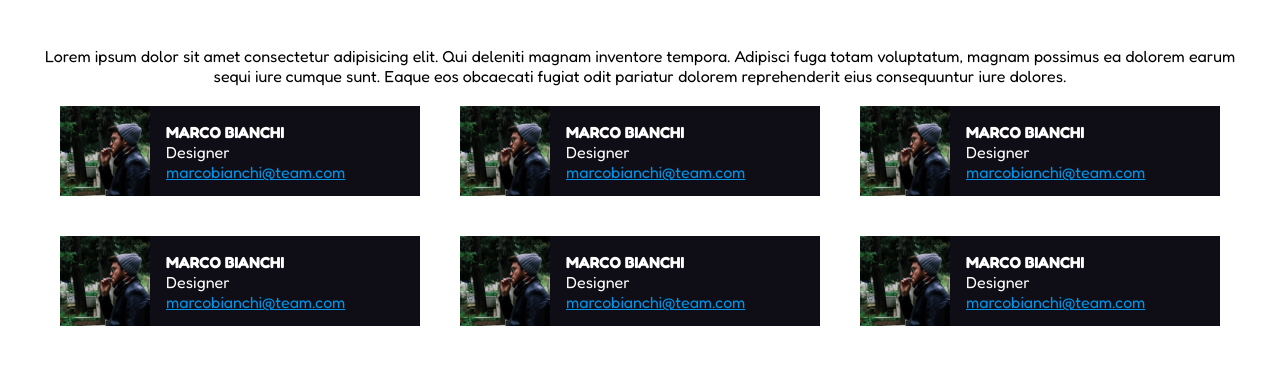
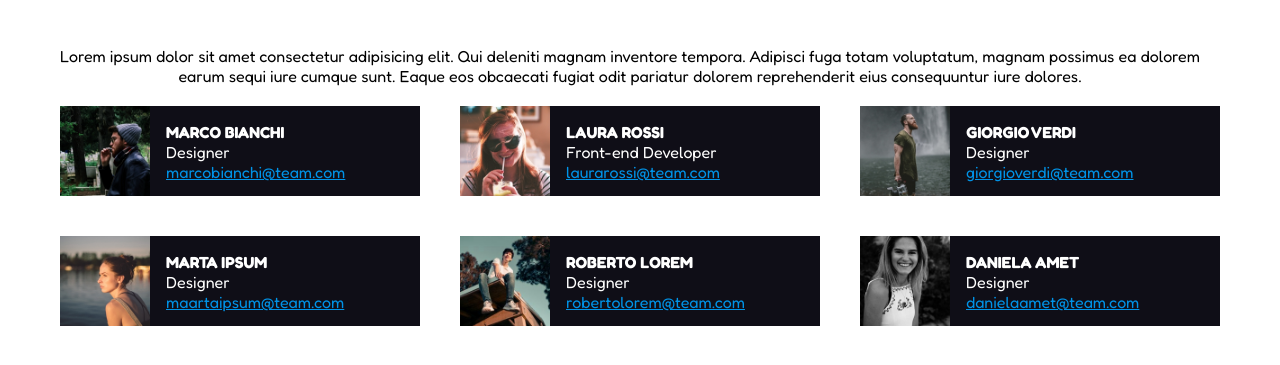
Before and after one commit to Christian01881/html-css-float-cards, a plain HTML site: page index.html in a window 1280 px wide. Shown: the part 89-454 px from the top of the page. Drawn offline with Linux system fonts and the light colour scheme.

Commit message:
add-project completed

```diff
--- a/css/style.css
+++ b/css/style.css
@@ -16,12 +16,14 @@
     --bg-box: #0f0e17;
     --text: white;
     --link: #0093e7;
+    --link2: purple;
 }
 
 .container{
     max-width: 1200px;
     margin: auto;
 }
+
 .center{
     text-align: center;
 }
@@ -55,3 +57,11 @@ a{
 .padding{
     padding: 1rem 4rem 0rem 1rem;
 }
+
+.widht{
+    width: 1180px;
+}
+
+a:hover{
+    color: var(--link2);
+}
--- a/index.html
+++ b/index.html
@@ -14,7 +14,7 @@
     <header>
         <div class="container center">
             <h1>Meet Our Team</h1>
-            <p>Lorem ipsum dolor sit amet consectetur adipisicing elit. Qui deleniti magnam inventore tempora. Adipisci fuga totam voluptatum, magnam possimus ea dolorem earum sequi iure cumque sunt. Eaque eos obcaecati fugiat odit pariatur dolorem reprehenderit eius consequuntur iure dolores.</p>
+            <p class="widht">Lorem ipsum dolor sit amet consectetur adipisicing elit. Qui deleniti magnam inventore tempora. Adipisci fuga totam voluptatum, magnam possimus ea dolorem earum sequi iure cumque sunt. Eaque eos obcaecati fugiat odit pariatur dolorem reprehenderit eius consequuntur iure dolores.</p>
         </div>
     </header>
     <main>
@@ -28,49 +28,46 @@
                 </div>
             </div>
             <div class="box left">
-                <img src="./img/male1.png" alt="Marco" class="left">
+                <img src="./img/female1.png" alt="Laura" class="left">
                 <div class="left padding">
-                    <h4>MARCO BIANCHI</h4>
-                    <p>Designer</p>
-                    <a href="">marcobianchi@team.com</a>
+                    <h4>LAURA ROSSI</h4>
+                    <p>Front-end Developer</p>
+                    <a href="">laurarossi@team.com</a>
                 </div>
             </div>
             <div class="box left">
-                <img src="./img/male1.png" alt="Marco" class="left">
+                <img src="./img/male2.png" alt="Giorgio" class="left">
                 <div class="left padding">
-                    <h4>MARCO BIANCHI</h4>
+                    <h4>GIORGIO VERDI</h4>
                     <p>Designer</p>
-                    <a href="">marcobianchi@team.com</a>
+                    <a href="">giorgioverdi@team.com</a>
                 </div>
             </div>
             <div class="box left">
-                <img src="./img/male1.png" alt="Marco" class="left">
+                <img src="./img/female2.png" alt="Marta" class="left">
                 <div class="left padding">
-                    <h4>MARCO BIANCHI</h4>
+                    <h4>MARTA IPSUM</h4>
                     <p>Designer</p>
-                    <a href="">marcobianchi@team.com</a>
+                    <a href="">maartaipsum@team.com</a>
                 </div>
             </div>
             <div class="box left">
-                <img src="./img/male1.png" alt="Marco" class="left">
+                <img src="./img/male3.png" alt="Roberto" class="left">
                 <div class="left padding">
-                    <h4>MARCO BIANCHI</h4>
+                    <h4>ROBERTO LOREM</h4>
                     <p>Designer</p>
-                    <a href="">marcobianchi@team.com</a>
+                    <a href="">robertolorem@team.com</a>
                 </div>
             </div>
             <div class="box left">
-                <img src="./img/male1.png" alt="Marco" class="left">
+                <img src="./img/female3.png" alt="Daniela" class="left">
                 <div class="left padding">
-                    <h4>MARCO BIANCHI</h4>
+                    <h4>DANIELA AMET</h4>
                     <p>Designer</p>
-                    <a href="">marcobianchi@team.com</a>
+                    <a href="">danielaamet@team.com</a>
                 </div>
             </div>
-
-
-        </div>
-
+         </div>
     </main>
 </body>
 </html>
```
Also changed, not shown: img/female1.png (added), img/female2.png (added), img/female3.png (added), img/male2.png (added), img/male3.png (added).
